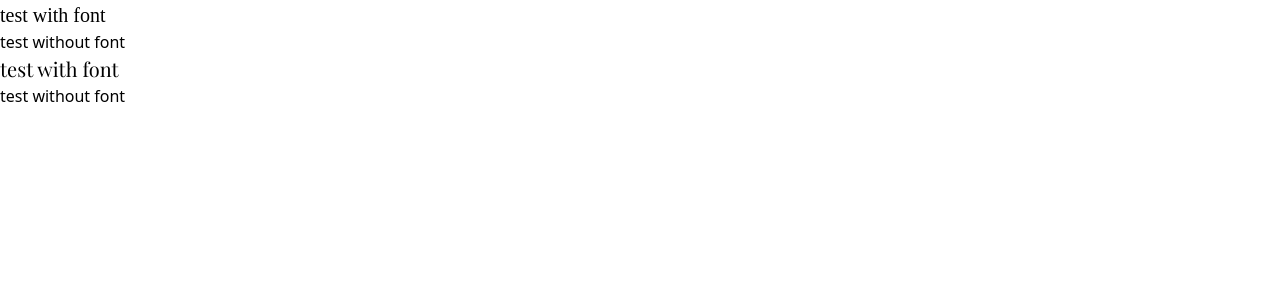
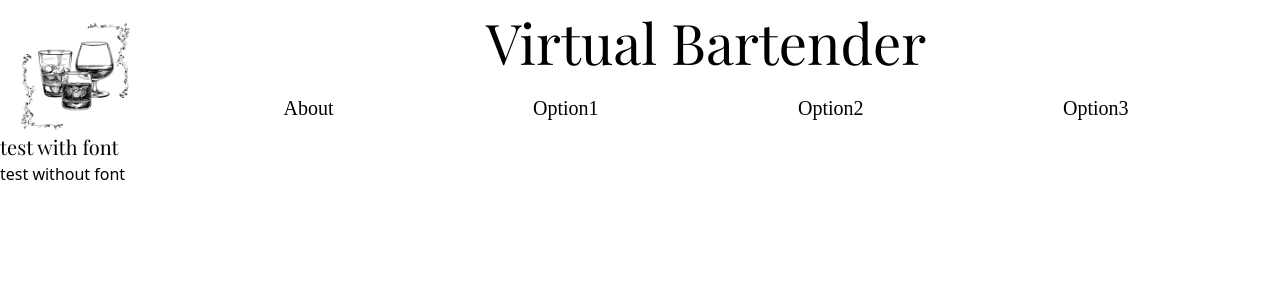
Before and after one commit to zimcrom/virtual-bartender, a Next.js app: page / in a window 1280 px wide. Shown: the top 300 px of the page. Built offline with nearby package versions, Linux system fonts and the light colour scheme; a web font is replaced by a local one.

Commit message:
added header

```diff
--- a/components/Header/Header.tsx
+++ b/components/Header/Header.tsx
@@ -1,13 +1,129 @@
-import React from 'react'
+import React, { useEffect, useState } from "react";
+import Image from "next/image";
+import Link from "next/link";
 
 const Header: React.FunctionComponent<{}> = ({}) => {
+  const [dropDown, setDropDown] = useState(false);
+  const [loaded, setLoaded] = useState(false);
 
-    return (
-<header>
-    <div className='font-oswald text-xl'>test with font</div>
-    <div>test without font</div>
-</header>
-    )
-}
+  useEffect(() => {
+    const burgerMenu = document.querySelector(".burger-menu");
 
-export default Header
+    burgerMenu?.classList.add("clicked");
+
+    if (dropDown && !loaded) setLoaded(true);
+  }, [dropDown]);
+
+  const handleDropDown = () => {
+    const burgerMenu = document.querySelector(".burger-menu");
+
+    if (!dropDown) {
+      document.body.style.height = "100vh";
+      document.body.style.width = "100%";
+      document.body.style.overflowY = "hidden";
+    } else {
+      burgerMenu?.classList.remove("clicked");
+      document.body.style.height = "auto";
+      document.body.style.width = "auto";
+      document.body.style.overflowY = "auto";
+      setLoaded(false);
+    }
+
+    setDropDown(!dropDown);
+  };
+
+  return (
+    <header
+      className={`top-0 z-50 mx-auto max-w-[1920px] ${
+        dropDown ? "relative lg:h-screen" : "relative"
+      }`}
+    >
+      <a className="skip-link text-black" href="#main">
+        Skip to content
+      </a>
+      <nav className="flex flex-row w-full">
+        <Link href="/" className="flex flex-col pl-2 pt-2 lg:pl-5 lg:pt-5">
+          <Image
+            src="/images/blackLogo.png"
+            alt="three glasses of alcoholic drinks"
+            width={125}
+            height={125}
+          />
+        </Link>
+        <div className="flex flex-col w-full">
+          <p className="flex flex-row mx-auto my-auto font-playfairDisplay text-2xl sm:text-4xl lg:text-7xl text-center">Virtual Bartender</p>
+          <ul className="hidden h-full w-full items-center justify-evenly lg:flex lg:flex-row my-auto">
+            <li className="flex px-12">
+              <Link href="/" rel="noreferrer" className="hover:underline font-oswald text-xl">
+                About
+              </Link>
+            </li>
+            <li className="flex px-12">
+              <Link href="/" rel="noreferrer" className="hover:underline font-oswald text-xl">
+                Option1
+              </Link>
+            </li>
+            <li className="flex px-12">
+              <Link href="/" rel="noreferrer" className="hover:underline font-oswald text-xl">
+                Option2
+              </Link>
+            </li>
+            <li className="flex px-12">
+              <Link href="/" rel="noreferrer" className="hover:underline font-oswald text-xl">
+                Option3
+              </Link>
+            </li>
+          </ul>
+        </div>
+        {loaded && (
+          <ul className="lg:hidden h-full w-full items-center justify-evenly flex flex-col my-auto bg-opacity-100 fixed bg-white">
+            <li className="flex px-12">
+              <Link href="/" rel="noreferrer" className="hover:underline font-oswald text-xl">
+                About
+              </Link>
+            </li>
+            <li className="flex px-12">
+              <Link href="/" rel="noreferrer" className="hover:underline font-oswald text-xl">
+                Option1
+              </Link>
+            </li>
+            <li className="flex px-12">
+              <Link href="/" rel="noreferrer" className="hover:underline font-oswald text-xl">
+                Option2
+              </Link>
+            </li>
+            <li className="flex px-12">
+              <Link href="/" rel="noreferrer" className="hover:underline font-oswald text-xl">
+                Option3
+              </Link>
+            </li>
+          </ul>
+        )}
+        <div className="burger-menu-wrapper my-auto flex h-full flex-col items-center justify-center px-5 lg:hidden">
+          <button
+            className="burger-menu z-30 cursor-pointer"
+            onClick={handleDropDown}
+            aria-expanded={dropDown}
+            type="button"
+            title="menu button"
+          >
+            {!dropDown && (
+              <>
+                <div className="line h-[10px] w-10 border-b-[3px] border-black"></div>
+                <div className="line h-[10px] w-10 border-b-[3px] border-black"></div>
+                <div className="line h-[10px] w-10 border-b-[3px] border-black"></div>
+              </>
+            )}
+            {dropDown && (
+              <>
+                <div className="z-40 text-4xl text-black">X</div>
+              </>
+            )}
+          </button>
+        </div>
+      </nav>
+    </header>
+  );
+};
+
+export default Header;
--- a/components/Layout/Layout.tsx
+++ b/components/Layout/Layout.tsx
@@ -10,7 +10,7 @@ function Layout({ children }: { children: React.ReactNode}) {
     <link rel="shortcut icon" type="image/png" href="favicon48.png" />
     </Head>
       <Header />
-      <main>
+      <main className="">
         {children}
       </main>
       <Footer />
--- a/styles/main.scss
+++ b/styles/main.scss
@@ -3,3 +3,30 @@
 @tailwind base;
 @tailwind components;
 @tailwind utilities;
+
+.skip-link {
+    overflow: hidden;
+    height: 1px;
+    width: 1px;
+    padding: 1;
+    position: absolute;
+    text-decoration: underline;
+    top: 0;
+    left: 150px;
+    &:focus {
+        height: auto;
+        width: auto;
+        background-color: white;
+        overflow: visible;
+        padding: 20px;
+
+    }
+}
+
+.dropdown-wrapper {
+
+}
+
+.links-wrapper-mobile {
+
+}
```
Also changed, not shown: public/images/blackLogo.png (added), public/images/whiteLogo.png (added).
